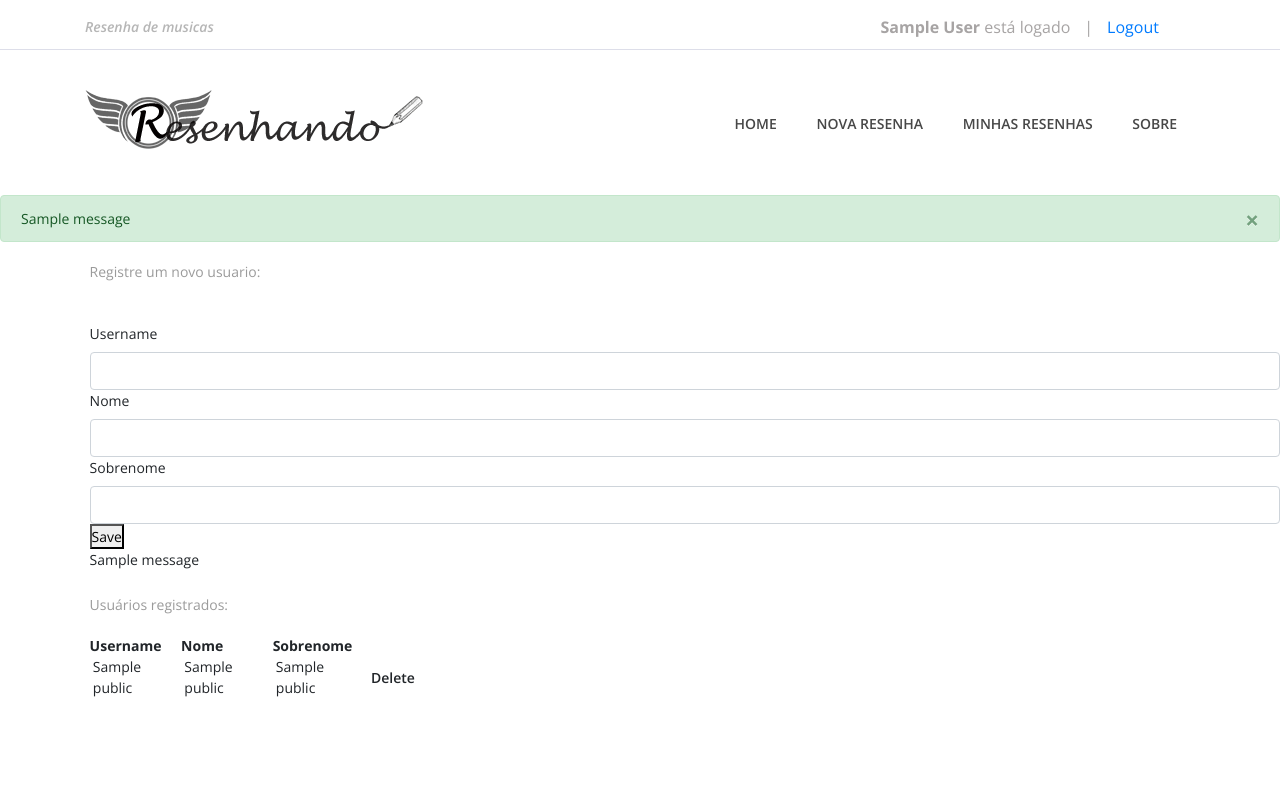
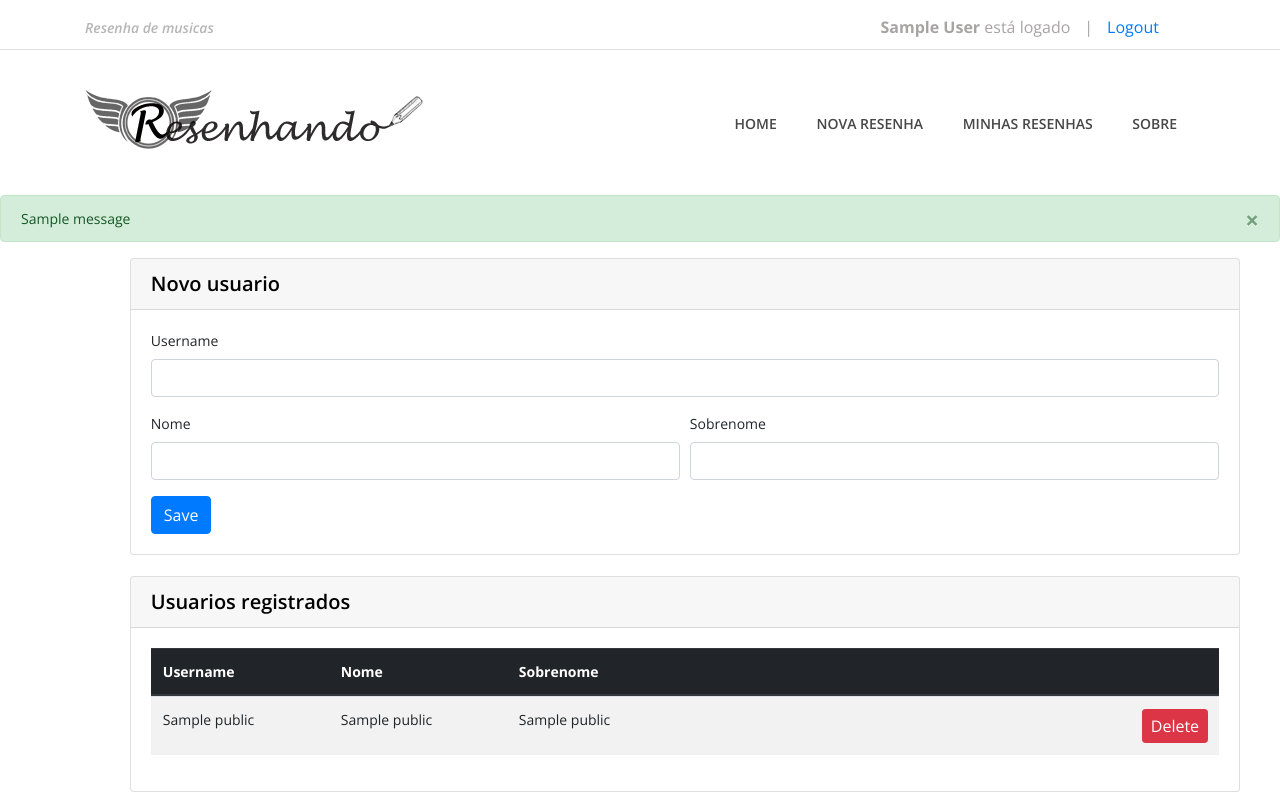
Before and after one commit to raphaelcordon/Resenhando, a Flask app: page /usuarios in a window 1280 px wide. Run offline with Flask 2, Linux system fonts and the light colour scheme; the visitor is signed in with stand-in values (Sample User, id 1); one stand-in notice (Sample message) is shown; a database or web service that is not in the repository returns one stand-in record (values such as "Sample title"); some libraries are stand-ins or nearby versions.

Commit message:
css change

```diff
--- a/static/resenhado.css
+++ b/static/resenhado.css
@@ -123,6 +123,15 @@ footer {
     font-size: 16px !important;
 }
 
+.delete {
+    font-size: 16px !important;
+    font-weight: normal !important;
+}
+
+.white {
+    color:white !important;
+}
+
 /* CSS for Smartphones */
 
 @media screen and (max-width: 480px) {
--- a/templates/_adm_resenhas.html
+++ b/templates/_adm_resenhas.html
@@ -6,7 +6,7 @@
     <div class="mainmenu_bodytext">
         <p>Resenhas registradas:</p>
         <!-- ##### Table List Users Start ##### -->
-        <table class="table_poster">
+        <table class="table">
             <thead>
                 <tr>
                     <th>ID</th>
@@ -24,7 +24,7 @@
                     <td>{{ resenha.nome_review }}</td>
                     <td>{{ resenha.nome_banda }}</td>
                     <td>{{ resenha.date_register }}</td>
-                    <td>&nbsp;<a data-url="{{ url_for('adm.ResenhasDelete', resenha_id=resenha.id) }}" class="delete">Delete</a></td>
+                    <td>&nbsp;<a data-url="{{ url_for('adm.ResenhasDelete', resenha_id=resenha.id) }}" class="btn btn-danger white delete">Delete</a></td>
                 </tr>
                 {% endfor %}
             </tbody>
--- a/templates/_usuarios.html
+++ b/templates/_usuarios.html
@@ -1,56 +1,66 @@
 {% extends 'base.html' %}
 {% block content %}
-<!-- ##### Main Area Start ##### -->
+
 <main class="main_results">
-    <!-- ##### Form New Register Start ##### -->
     <div class="mainmenu_bodytext">
-        <p>Registre um novo usuario:</p>
-        <br>
+        <div class="container">
+            <div class="card">
+                <h5 class="card-header">
+                    Novo usuario
+                </h5>
+                <div class="card-body">
+                    <div class="alert-{{category}}">
                         <form action="{{ url_for('use.users_registry') }}" method="post" enctype="multipart/form-data">
-            <fieldset>
-                <div class="alert-{{category}}">
+                            <div class="form-group">
                                 <label for="username">Username</label>
-                    <input type="text" id="username" name="username" class="form-control">
+                                <input type="text" class="form-control" id="username" name="username">
+                            </div>
+                            <div class="form-row">
+                                <div class="form-group col-md-6">
                                     <label for="name">Nome</label>
-                    <input type="text" id="name" name="name" class="form-control">
+                                    <input type="text" class="form-control" id="name" name="name">
+                                </div>
+                                <div class="form-group col-md-6">
                                     <label for="surname">Sobrenome</label>
-                    <input type="text" id="surname" name="surname" class="form-control">
-                    <button type="submit">Save</button>
+                                    <input type="text" class="form-control" id="surname" name="surname">
                                 </div>
-                <div>
-                    {% for category, message in get_flashed_messages(with_categories=True) %}
-                    {{ message }}
-                    {% endfor %}
                             </div>
-            </fieldset>
+                            <button type="submit" class="btn btn-primary">Save</button>
                         </form>
                     </div>
+
+                </div>
+            </div>
             <br>
-    <div class="mainmenu_bodytext">
-        <p>Usuários registrados:</p>
-        <!-- ##### Table List Users Start ##### -->
-        <table class="table_poster">
-            <thead>
-                <tr>
-                    <th>Username</th>
-                    <th>Nome</th>
-                    <th>Sobrenome</th>
-                    <th></th>
+            <div class="card">
+                <h5 class="card-header">
+                    Usuarios registrados
+                </h5>
+                <div class="card-body">
+                    <table class="table table-striped">
+                        <thead class="thead-dark">
+                            <tr class="d-flex">
+                                <th class="col-2">Username</th>
+                                <th class="col-2">Nome</th>
+                                <th class="col-7">Sobrenome</th>
+                                <th class="col-1"></th>
                             </tr>
                         </thead>
                         <tbody>
                             {% for user in users %}
-                <tr>
-                    <td>{{user.username}}</td>
-                    <td>{{user.name}}</td>
-                    <td>{{user.surname}}</td>
-                    <td>&nbsp;<a data-url="{{ url_for('adm.UsuariosDelete', user_id=user.id) }}" class="delete">Delete</a></td>
+                            <tr class="d-flex">
+                                <td class="col-sm-2">{{user.username}}</td>
+                                <td class="col-sm-2">{{user.name}}</td>
+                                <td class="col-sm-7">{{user.surname}}</td>
+                                <td class="col-sm-1"><a data-url="{{ url_for('adm.UsuariosDelete', user_id=user.id) }}"
+                                        class="btn btn-danger btn-sm white delete">Delete</a></td>
                             </tr>
                             {% endfor %}
                         </tbody>
                     </table>
-        <!-- ##### Table List Users End ##### -->
+                </div>
+            </div>
+        </div>
     </div>
 </main>
-<!-- ##### Main Area End ##### -->
 {% endblock %}
```
Lines whose indentation alone changed are shown as unchanged.
